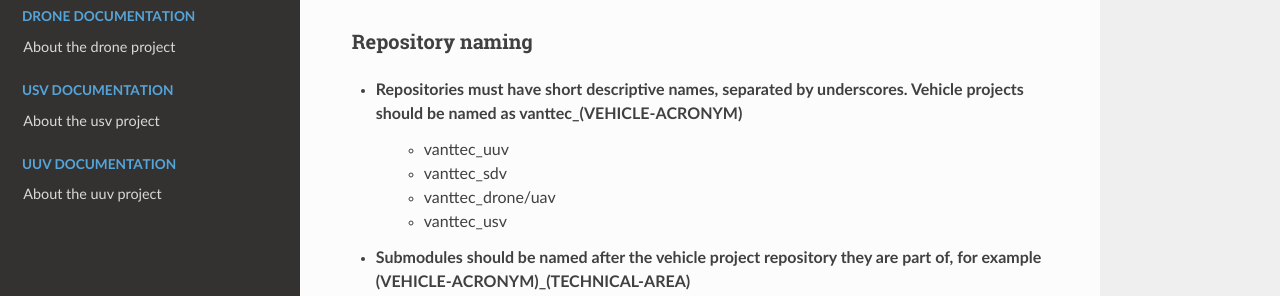
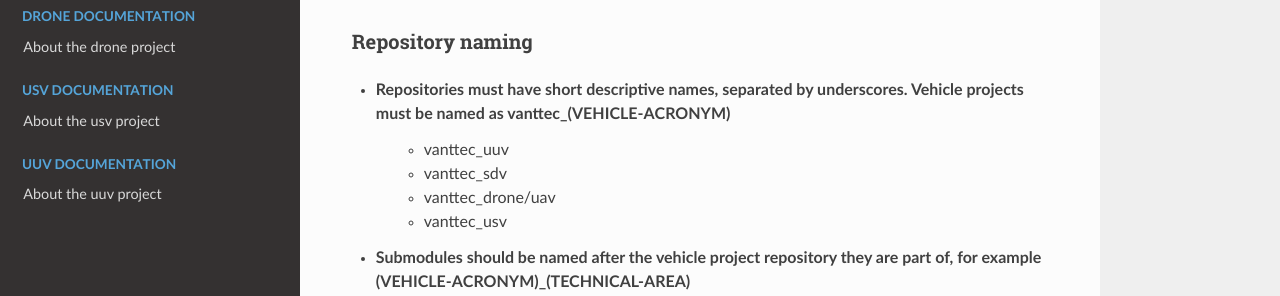
Before and after one commit to vanttec/vanttec_documentation, a Sphinx documentation site: the page built from source/vsd/vsd_git.rst, in a window 1280 px wide and 900 px high, scrolled down 554 px. Shown: the part 178-474 px from the top of the window. Built offline with Sphinx 7.4.7 and the Read the Docs theme 2.0.0, drawn with Linux system fonts in a browser that asks for light colours; pages that are not in the unit, such as notebooks, are missing from menus; some of the changed text lies outside the part shown.

Commit message:
Update vsd_git.rst

```diff
--- a/source/vsd/vsd_git.rst
+++ b/source/vsd/vsd_git.rst
@@ -23,7 +23,7 @@ Git standards and recommendations for VantTec
 Repository naming
 -----------------
 
-* Repositories must have short descriptive names, separated by underscores. Vehicle projects should be named as vanttec_(VEHICLE-ACRONYM)
+* Repositories must have short descriptive names, separated by underscores. Vehicle projects must be named as vanttec_(VEHICLE-ACRONYM)
     * vanttec_uuv
     * vanttec_sdv
     * vanttec_drone/uav
```
Also changed, not shown: other parts of source/vsd/vsd_git.rst (+5 -0 lines).
